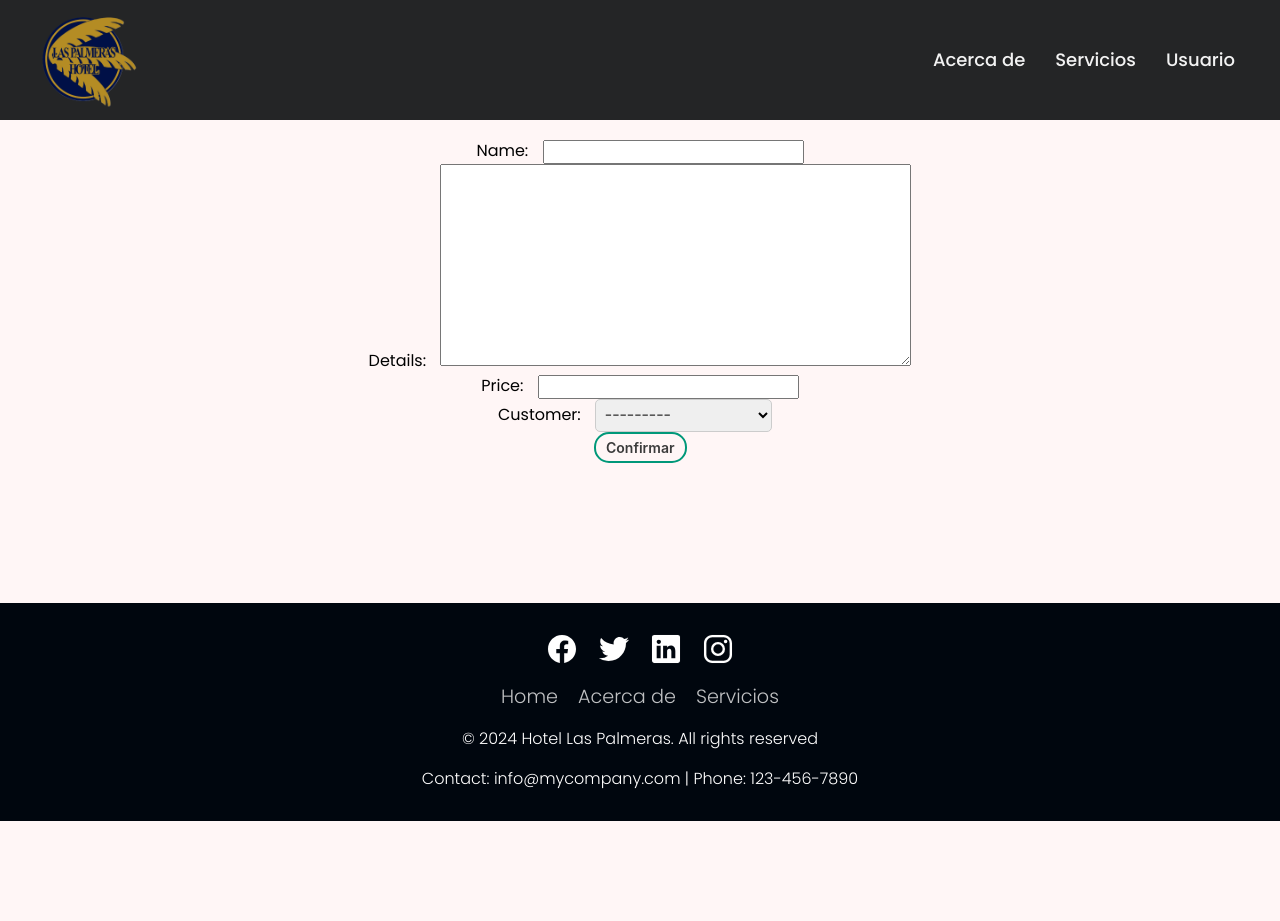
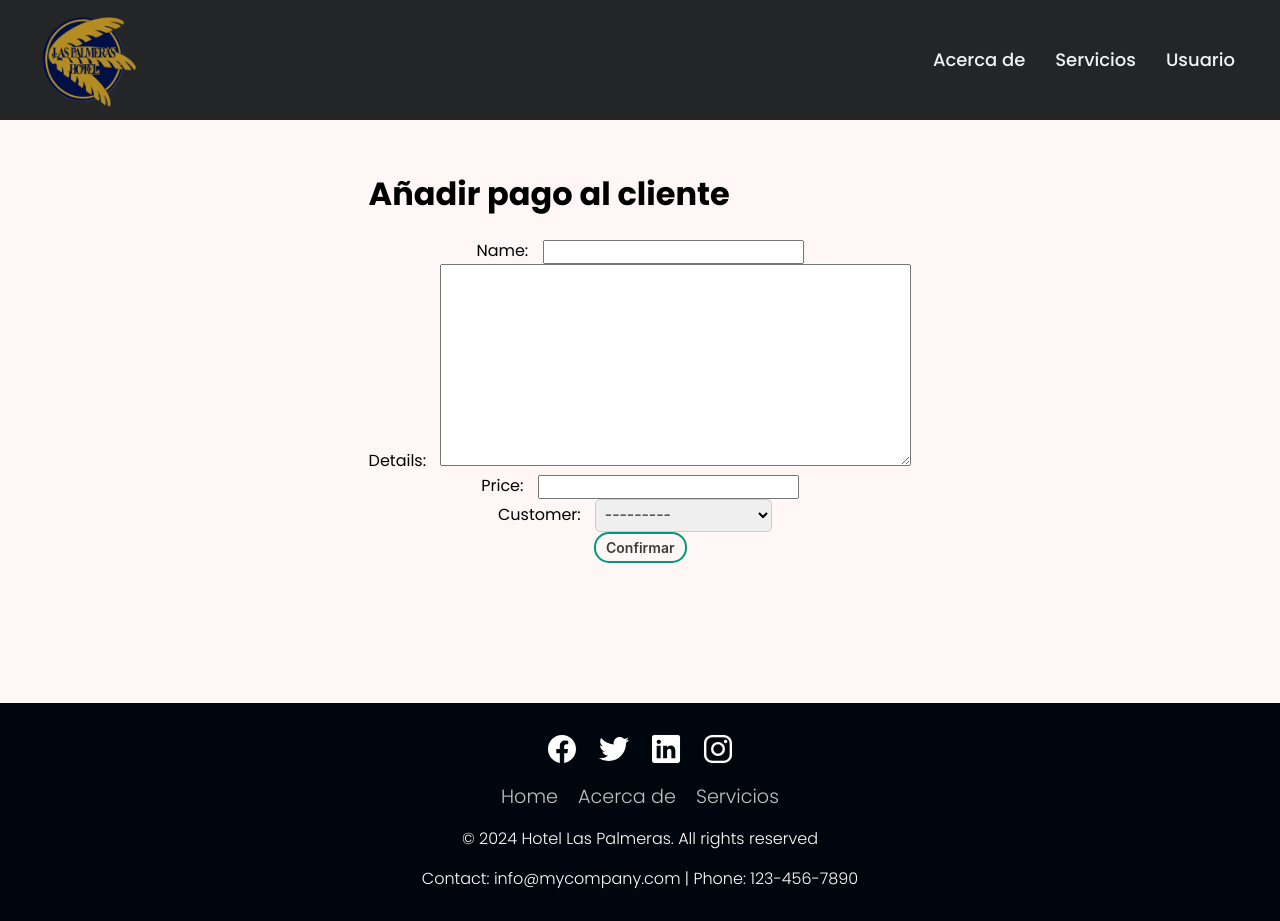
Before and after one commit to arnaums02/Joint-Project---Grup-B, a Django app: page /addItemToBill/ in a window 1280 px wide. Before the commit the page ends 821 px from the top, so only its background shows below. Run offline with Django 5.2, Linux system fonts and the light colour scheme; the visitor is signed in with stand-in values (Sample User, id 1); data comes from the database, SQL or seed files in the repository.

Commit message:
some estetic changes

```diff
--- a/JointProject/static/css/show_tables.css
+++ b/JointProject/static/css/show_tables.css
@@ -1,6 +1,6 @@
 body {
     font-family: Arial, sans-serif;
-    margin: 0;
+    margin-top: 100px;
     padding: 0;
     display: flex;
     flex-direction: column;
```
